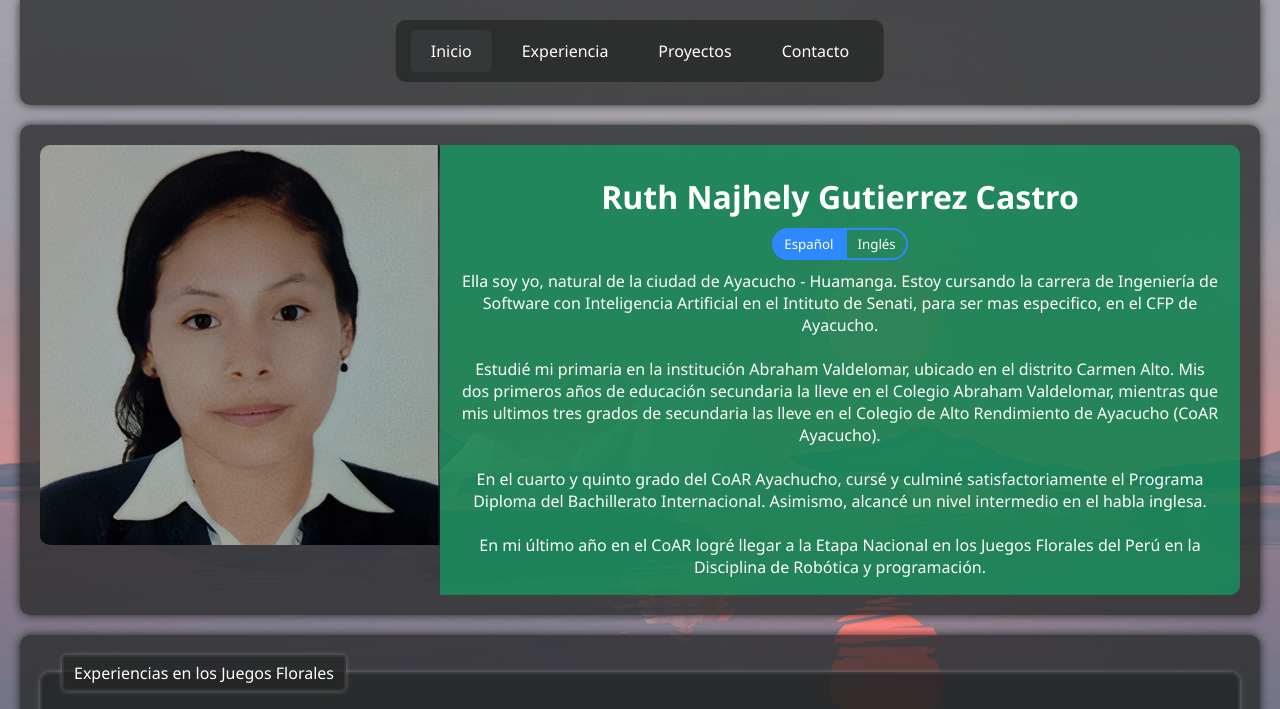
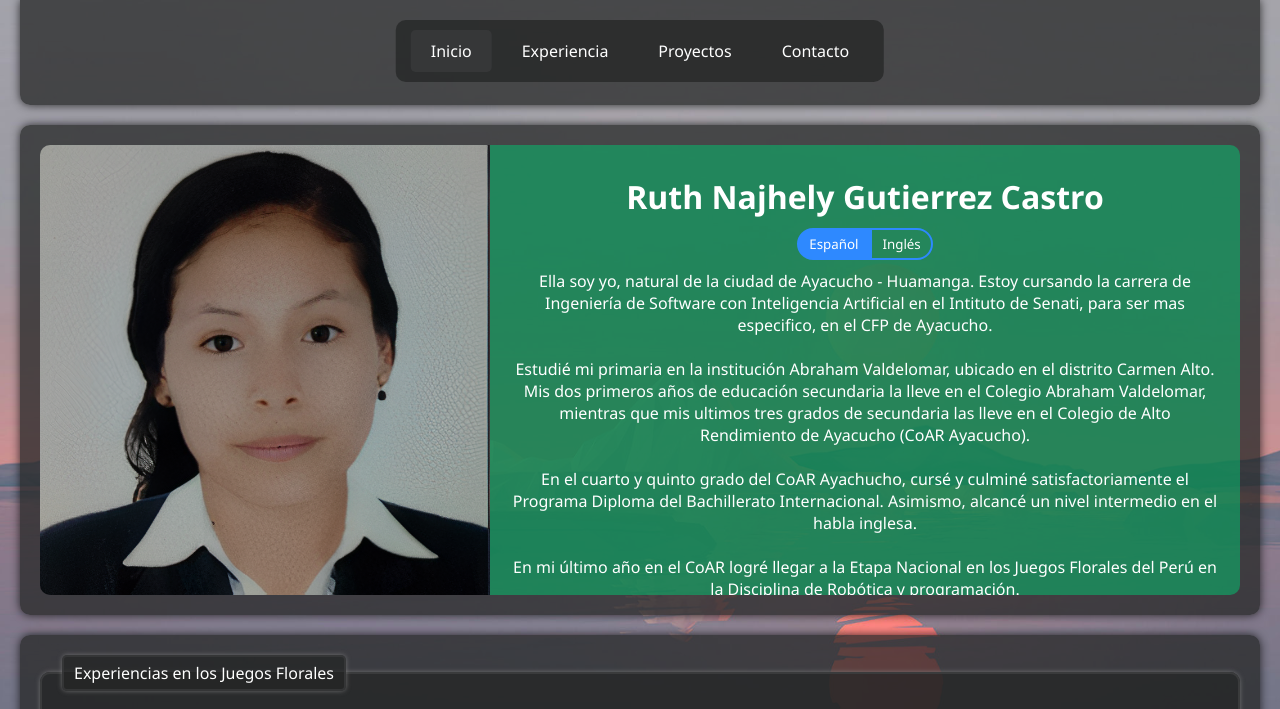
Before and after one commit to NajhGutCast/about-me, a plain HTML site: page index.html in a window 1280 px wide. Shown: the top 709 px of the page. Drawn offline with Linux system fonts and the light colour scheme; grey boxes are pictures that could not be loaded.

Commit message:
Update index.html

```diff
--- a/index.html
+++ b/index.html
@@ -31,7 +31,7 @@
     </nav>
 
     <main class="index">
-        <img src="img/this-is-me_auto_x1_toned.png" alt="">
+        <img src="img/this-is-me.png" alt="">
         <div id="about-me">
             <h1>Ruth Najhely Gutierrez Castro</h1>
             <button id="button1" class="active">Español</button><button id="button2" class="non-active">Inglés</button>
```
